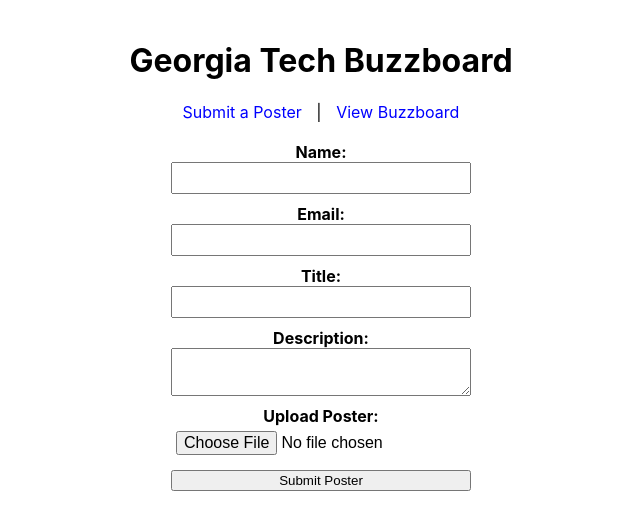
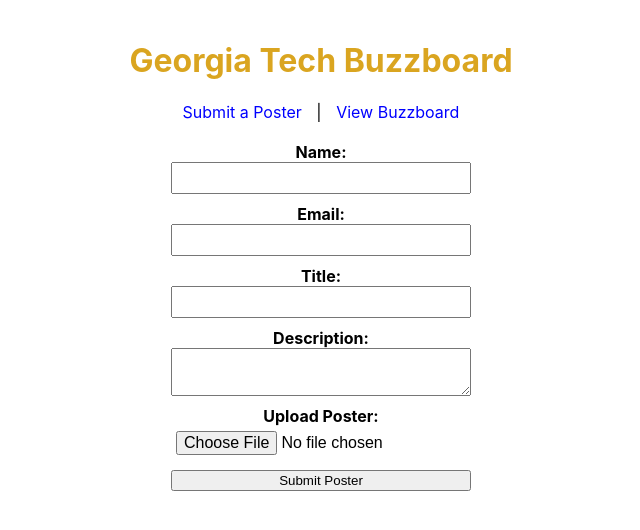
Before and after one commit to yilohdj/buzzboard, a React (Create React App) app in the folder buzzboard/: page / in a window 1280 px wide. Shown: the top 530 px of the page, without its empty margins (319-959 px from the left). Built offline with nearby package versions, Linux system fonts and the light colour scheme.

Commit message:
added title color

```diff
--- a/buzzboard/src/App.css
+++ b/buzzboard/src/App.css
@@ -1,6 +1,10 @@
 .App {
   text-align: center;
   padding: 20px;
+}
+
+.title {
+  color: goldenrod; /* Change this to any color you want */
 }
 
 nav {
--- a/buzzboard/src/App.js
+++ b/buzzboard/src/App.js
@@ -15,7 +15,7 @@ function App() {
     <Router>
       <div className="App">
         <header>
-          <h1>Georgia Tech Buzzboard</h1>
+        <h1 className="title">Georgia Tech Buzzboard</h1>
         </header>
 
         <nav>
```
